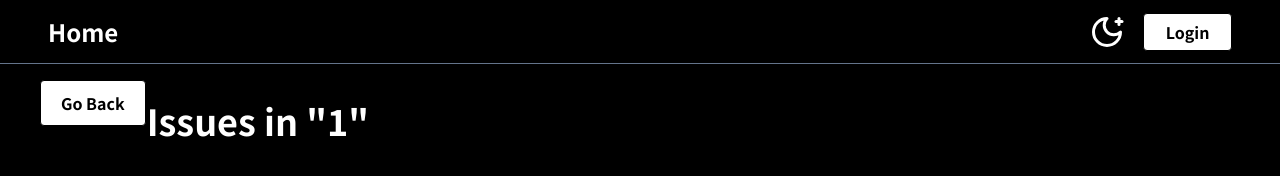
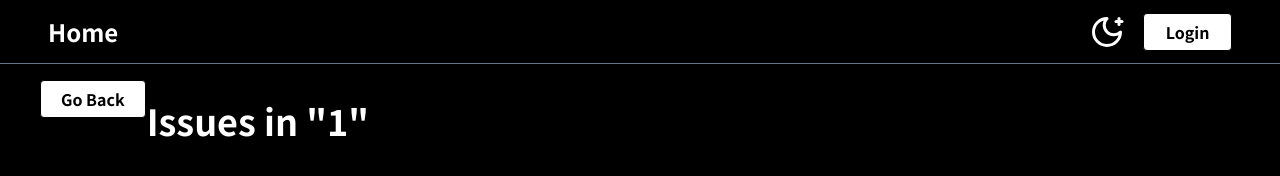
Before and after one commit to raamiiChu/Issue-Poster, a Next.js app: page /issues/1/1 in a window 1280 px wide. Shown: the top 176 px of the page. Built offline with nearby package versions, Linux system fonts and the light colour scheme; no server answers.

Commit message:
style: padding for go back button

```diff
--- a/src/app/(auth)/issues/[owner]/[repo]/page.tsx
+++ b/src/app/(auth)/issues/[owner]/[repo]/page.tsx
@@ -54,7 +54,7 @@ const IssuePage = ({ params }: IssuePageParams) => {
                 <Link
                     href={"/"}
                     role="button"
-                    className="fixed top-20 left-10 px-5 py-2.5 border border-black rounded bg-white text-black font-bold hover:opacity-50 transition-all duration-500"
+                    className="fixed top-20 left-10 px-5 py-1.5 border border-black rounded bg-white text-black font-bold hover:opacity-50 transition-all duration-500"
                 >
                     Go Back
                 </Link>
```
